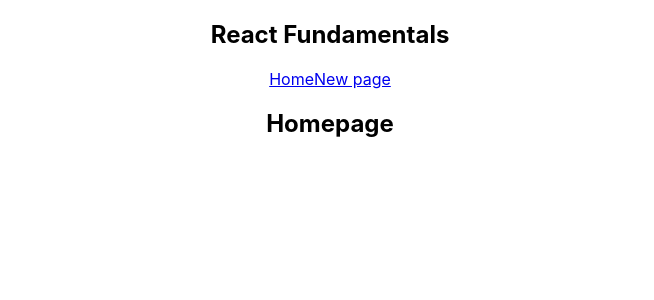
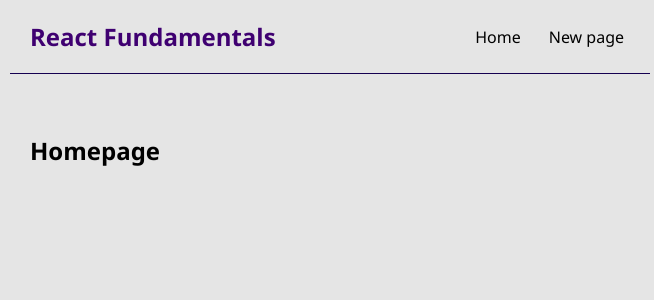
Before and after one commit to Uvacoder/demo-react-fundamentals, a React (Create React App) app: page / in a window 1280 px wide. Shown: the top 300 px of the page, without its empty margins (310-964 px from the left). Built offline with nearby package versions, Linux system fonts and the light colour scheme.

Commit message:
first styles added

```diff
--- a/src/App.css
+++ /dev/null
@@ -1,3 +0,0 @@
-.App {
-  text-align: center;
-}
--- a/src/App.js
+++ b/src/App.js
@@ -1,6 +1,5 @@
 import Navbar from './Navbar';
 import Home from './Home';
-import './App.css';
 
 function App() {
   // dynamic variables
--- a/src/index.css
+++ b/src/index.css
@@ -1,13 +1,47 @@
-body {
+
+
+
+/* global styles */
+
+*{
   margin: 0;
-  font-family: -apple-system, BlinkMacSystemFont, 'Segoe UI', 'Roboto', 'Oxygen',
-    'Ubuntu', 'Cantarell', 'Fira Sans', 'Droid Sans', 'Helvetica Neue',
-    sans-serif;
-  -webkit-font-smoothing: antialiased;
-  -moz-osx-font-smoothing: grayscale;
+  font-family: 'Segoe UI', Tahoma, Geneva, Verdana, sans-serif;
+  color: #000000;
 }
 
-code {
-  font-family: source-code-pro, Menlo, Monaco, Consolas, 'Courier New',
-    monospace;
+body{
+  background-color: #e5e5e5;
 }
+
+.navbar{
+  padding: 20px;
+  display: flex;
+  align-items: center;
+  max-width: 600px;
+  margin: 0 auto;
+  border-bottom: 1px solid #150050;
+}
+
+.navbar h1{
+  color: #3F0071;
+}
+
+.navbar .links{
+  margin-left: auto;
+}
+
+.navbar a{
+  margin-left: 16px;
+  text-decoration: none;
+  padding: 6px;
+}
+
+.navbar a:hover{
+  color: #610094;
+}
+
+.content{
+  max-width: 600px;
+  margin: 40px auto;
+  padding: 20px;
+}
```
